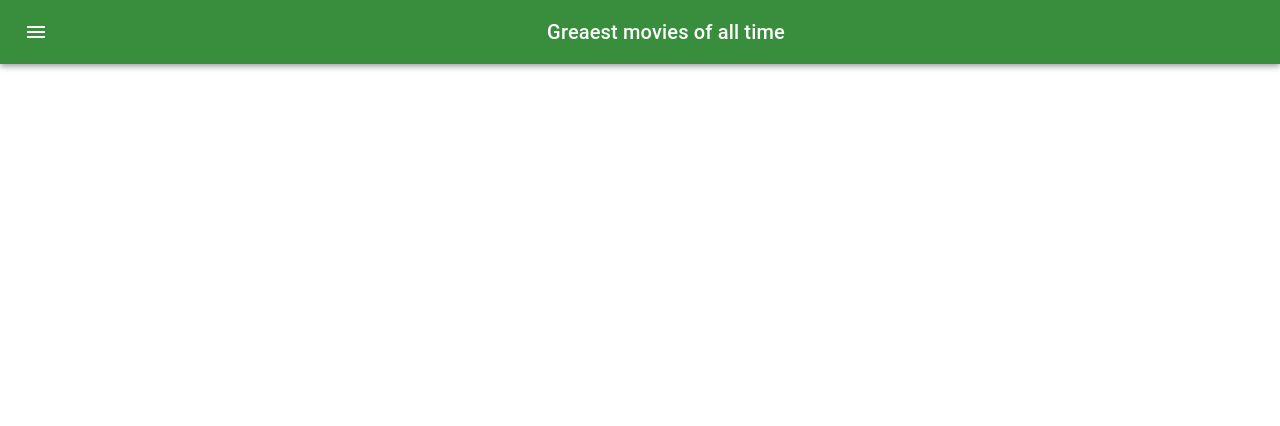
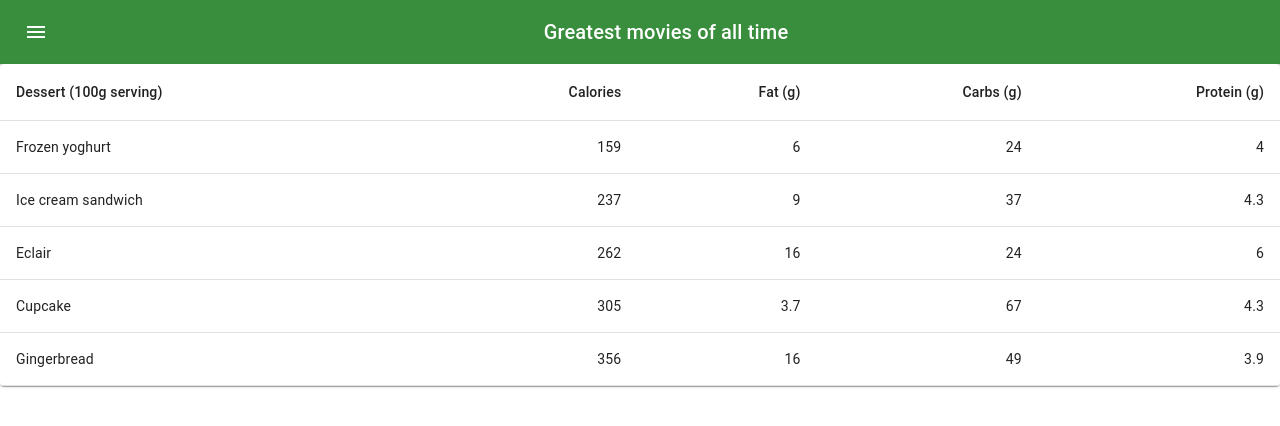
Before and after one commit to KamilStrozyk/AIAReact, a React (Create React App) app in the folder my-app/: page / in a window 1280 px wide. Shown: the top 426 px of the page. Built offline with nearby package versions, Linux system fonts and the light colour scheme.

Commit message:
add simple table

```diff
--- a/my-app/src/app/App.js
+++ b/my-app/src/app/App.js
@@ -1,10 +1,8 @@
 import React from 'react';
-import logo from './logo.svg';
 import './App.css';
 import Navbar from '../components/Navbar';
-import green from '@material-ui/core/colors/green';
+import MovieTable from '../components/MovieTable';
 import { createMuiTheme, MuiThemeProvider } from '@material-ui/core/styles';
-import purple from '@material-ui/core/colors/purple';
 
 const theme = createMuiTheme({
   palette: {
@@ -22,7 +20,8 @@ function App() {
   return (
     <div className="App">
       <MuiThemeProvider theme={theme}>
-      <Navbar />
+        <Navbar />
+        <MovieTable />
       </MuiThemeProvider>
     </div>
   );
--- /dev/null
+++ b/my-app/src/components/MovieTable.js
@@ -0,0 +1,56 @@
+import React, { Component } from 'react'
+import Table from '@material-ui/core/Table'
+import TableHead from '@material-ui/core/TableHead'
+import TableContainer from '@material-ui/core/TableContainer'
+import { makeStyles } from '@material-ui/core/styles';
+import TableBody from '@material-ui/core/TableBody';
+import TableCell from '@material-ui/core/TableCell';
+import TableRow from '@material-ui/core/TableRow';
+import Paper from '@material-ui/core/Paper';
+
+class MovieTable extends Component {
+
+    createData(name, calories, fat, carbs, protein) {
+        return { name, calories, fat, carbs, protein };
+    }
+
+    rows = [
+        this.createData('Frozen yoghurt', 159, 6.0, 24, 4.0),
+        this.createData('Ice cream sandwich', 237, 9.0, 37, 4.3),
+        this.createData('Eclair', 262, 16.0, 24, 6.0),
+        this.createData('Cupcake', 305, 3.7, 67, 4.3),
+        this.createData('Gingerbread', 356, 16.0, 49, 3.9),
+    ];
+
+    render() {
+        return (
+            <TableContainer component={Paper}>
+                <Table  aria-label="simple table">
+                    <TableHead>
+                        <TableRow>
+                            <TableCell>Dessert (100g serving)</TableCell>
+                            <TableCell align="right">Calories</TableCell>
+                            <TableCell align="right">Fat&nbsp;(g)</TableCell>
+                            <TableCell align="right">Carbs&nbsp;(g)</TableCell>
+                            <TableCell align="right">Protein&nbsp;(g)</TableCell>
+                        </TableRow>
+                    </TableHead>
+                    <TableBody>
+                        {this.rows.map((row) => (
+                            <TableRow key={row.name}>
+                                <TableCell component="th" scope="row">
+                                    {row.name}
+                                </TableCell>
+                                <TableCell align="right">{row.calories}</TableCell>
+                                <TableCell align="right">{row.fat}</TableCell>
+                                <TableCell align="right">{row.carbs}</TableCell>
+                                <TableCell align="right">{row.protein}</TableCell>
+                            </TableRow>
+                        ))}
+                    </TableBody>
+                </Table>
+            </TableContainer>
+        )
+    }
+}
+export default MovieTable;
--- a/my-app/src/components/Navbar.js
+++ b/my-app/src/components/Navbar.js
@@ -29,7 +29,7 @@ export default function Navbar() {
             <MenuIcon />
           </IconButton>
           <Typography variant="h6" className={classes.title}>
-            Greaest movies of all time
+            Greatest movies of all time
           </Typography>
         </Toolbar>
       </AppBar>
```
